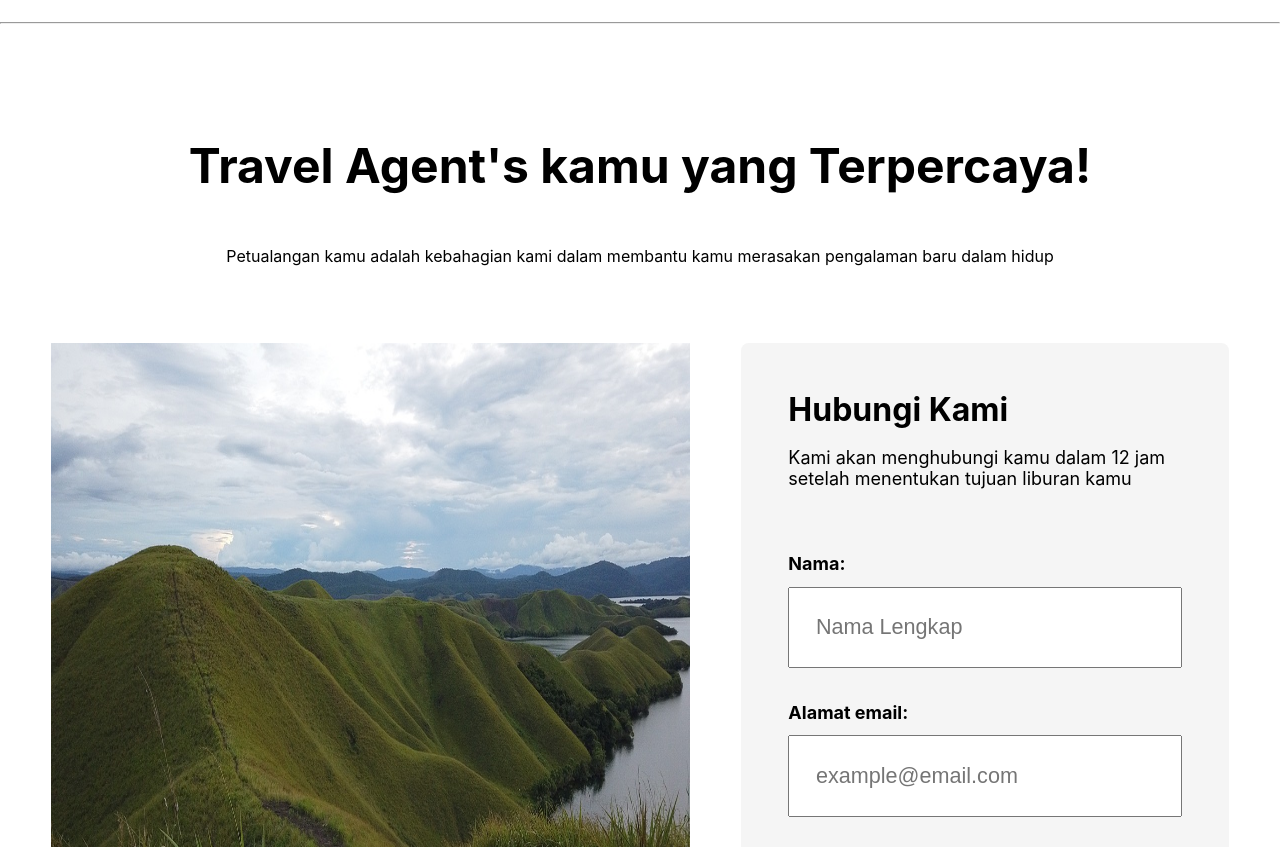
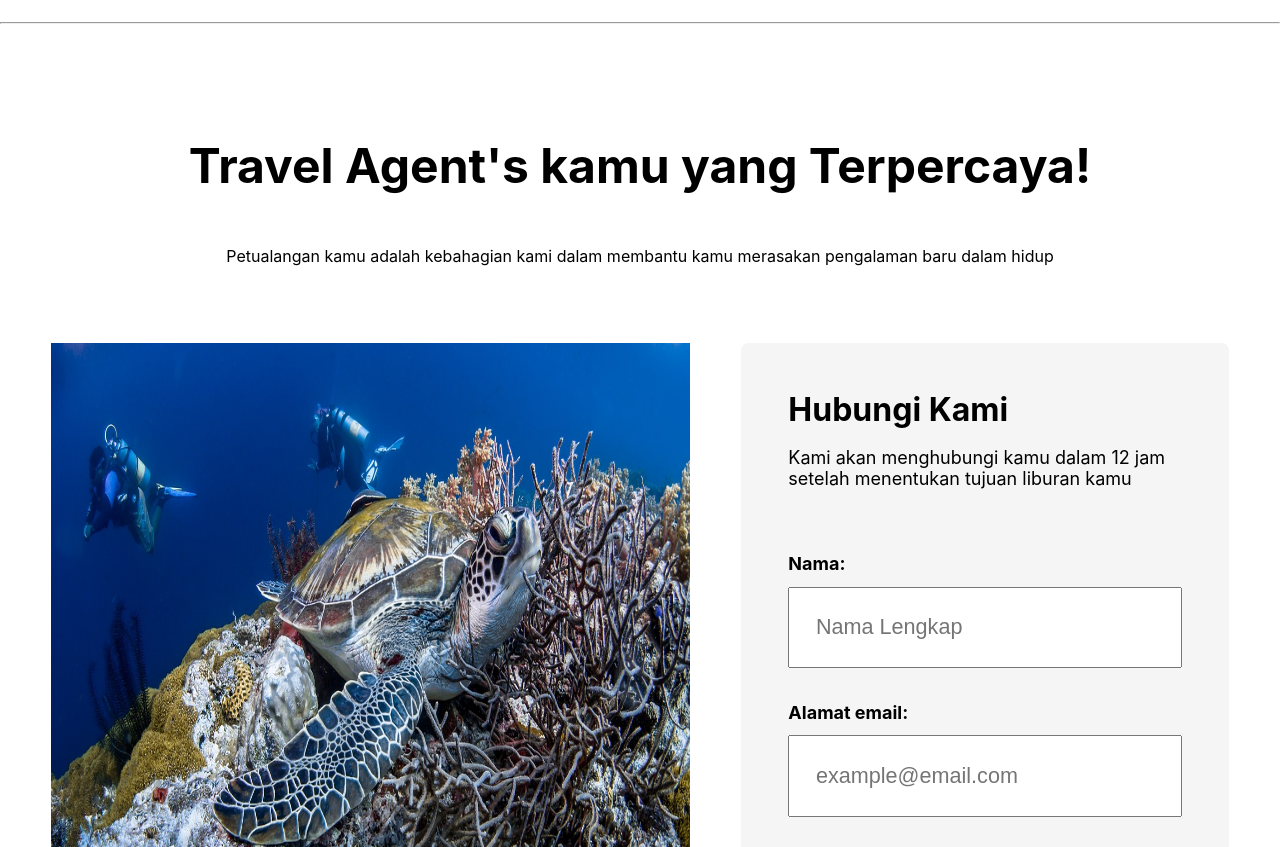
Before and after one commit to revou-fundamental-course/17-feb-25-davanalendra0, a plain HTML site: page index.html in a window 1280 px wide. Shown: the part 80-927 px from the top of the page. Drawn offline with Linux system fonts and the light colour scheme.

Commit message:
Menambahkan
Menambahkan foto untuk autoslide

```diff
--- a/css/style.css
+++ b/css/style.css
@@ -63,9 +63,24 @@ header.nav-header > nav > a:hover {
 
 /* Image Auto Slide */
 
+.banner > .slideshow-container {
+    position: relative;
+    margin: auto;
+}
+.mySlides {
+display: none;
+}
 .mySlides > img {
     width: 100%;
     height: 48vw;
+}
+.fade {
+animation-name: fade;
+animation-duration: 1.5s;
+}
+@keyframes fade {
+from {opacity: .4}
+to {opacity: 1}
 }
 
 /* Main */
--- a/index.html
+++ b/index.html
@@ -38,6 +38,12 @@
                     <div class="banner">
                     <!-- Auto Slide Image -->
                         <div class="slideshow-container">
+                            <div class="mySlides fade">
+                                <img src="assets/img/cotage.jpg">
+                            </div>
+                            <div class="mySlides fade">
+                                <img src="assets/img/tortoise.jpg">
+                            </div>
                             <div class="mySlides fade">
                                 <img src="assets/img/mountain.jpg">
                             </div>
```
